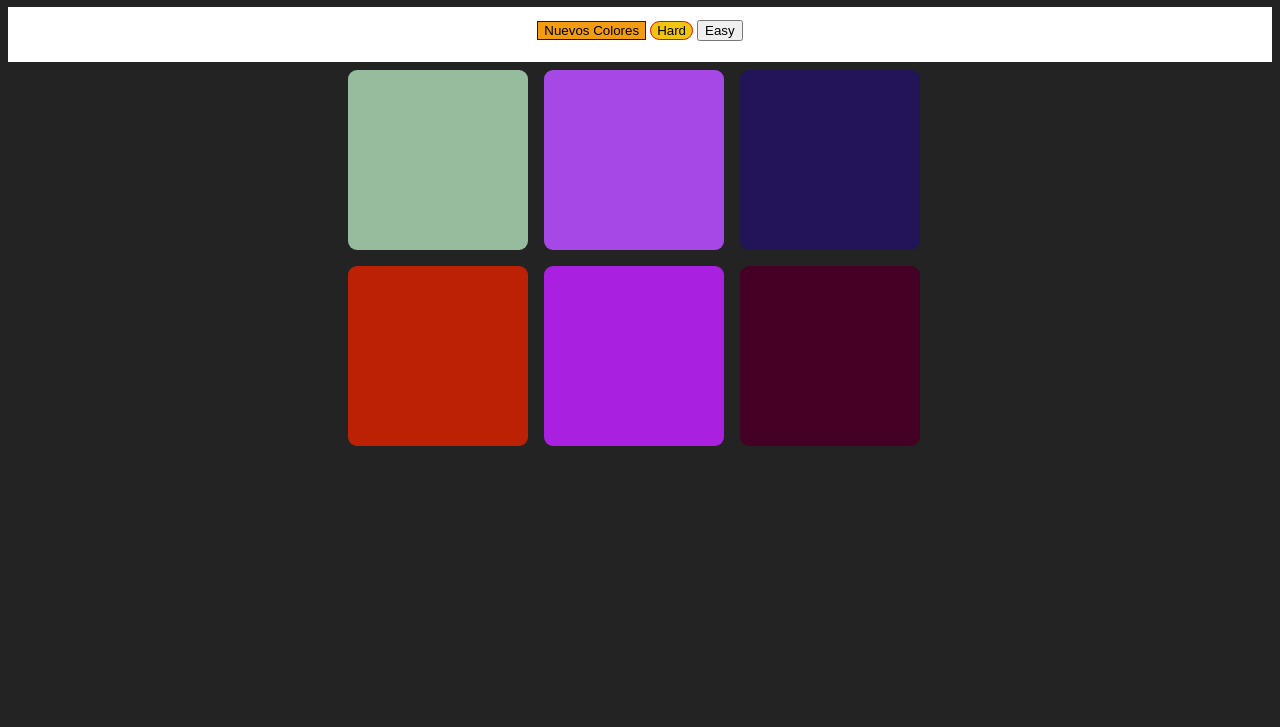
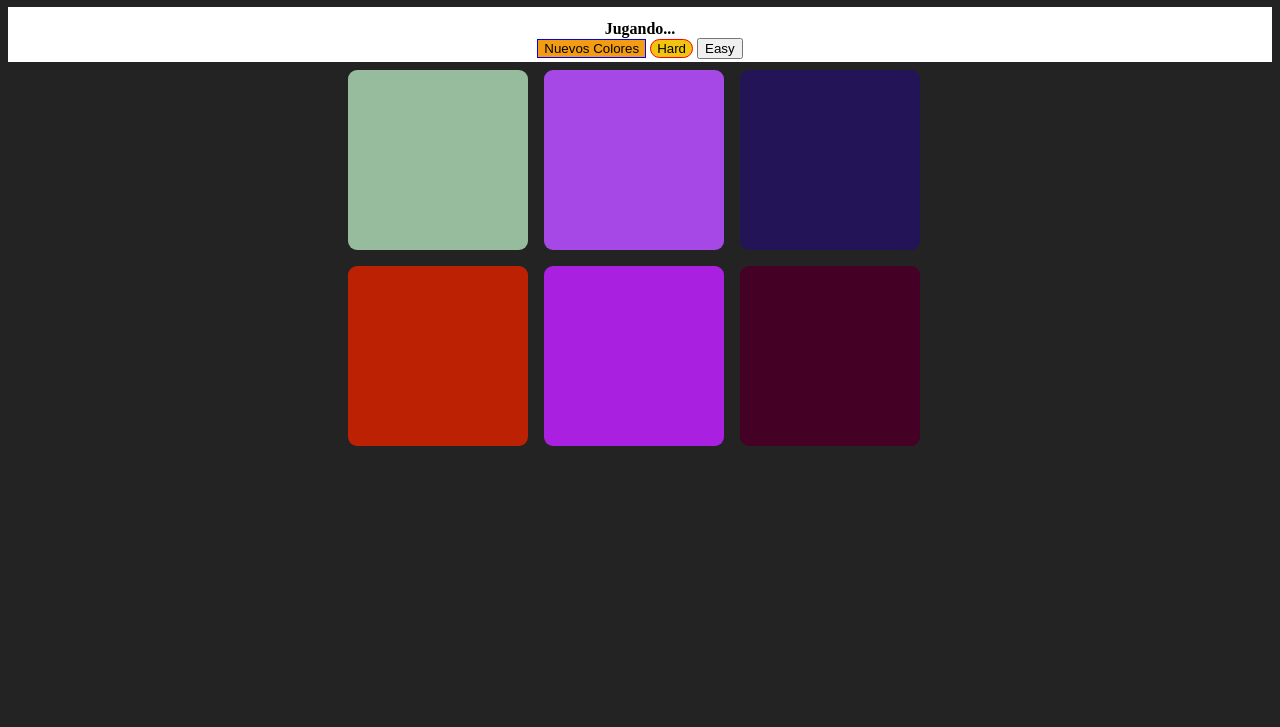
Before and after one commit to Mauriciovr7/eva_mod_3, a plain HTML site: page index.html in a window 1280 px wide. Shown: the part 73-800 px from the top of the page. Drawn offline with Linux system fonts and the light colour scheme.

```diff
--- a/index.html
+++ b/index.html
@@ -10,7 +10,7 @@
 <body>
   <h1>"The Great <span id="colorDisplay"></span> Guessing Game"</h1>
   <div id="stripe">
-    <div id="mensaje"><span id="message"></span> </div>
+    <div id="mensaje"><span id="message">Jugando...</span> </div>
     <button id="reset">Nuevos Colores</button>
     <button id="dificil" class="selected">Hard</button>
     <button id="facil">Easy</button>
--- a/style.css
+++ b/style.css
@@ -47,9 +47,8 @@ h1 {
 
 }
 #mensaje {
-  width: 3rem;
+
   text-align:center;
-  margin-left:initial;
   justify-content: center;
   align-items: center;
 
```
Also changed, not shown: script.js (+35 -0 lines).
